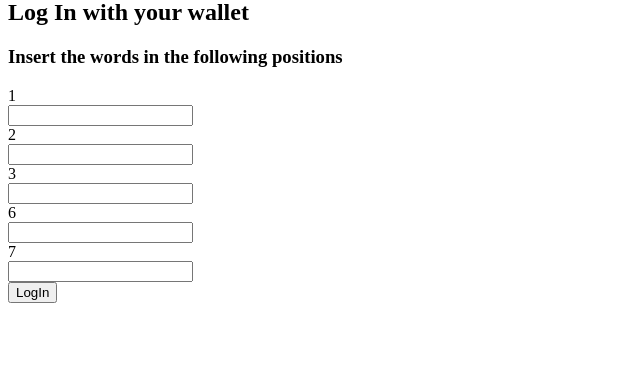
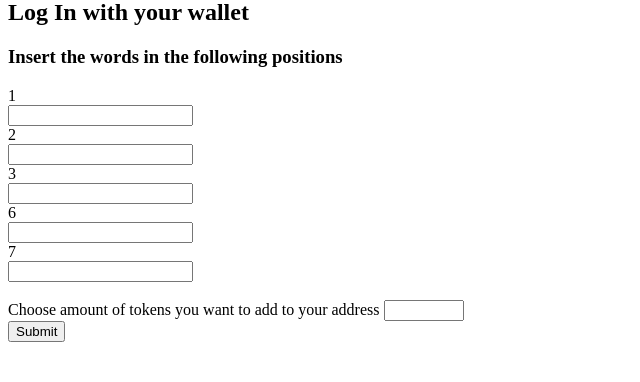
Before and after one commit to oscar-gom/bitcoin-simulator, a Flask app: page /add-tokens in a window 1280 px wide. Shown: the part 81-463 px from the top of the page, without its empty margins (0-640 px from the left). Run offline with Flask 3, Linux system fonts and the light colour scheme.

Commit message:
feat: :hammer: coded way to finally add new tokens to a wallet

```diff
--- a/app.py
+++ b/app.py
@@ -116,6 +116,22 @@ def does_wallet_exist(user_input, positions):
         return False, ""
 
 
+def add_tokens_address(tokens, address):
+    conn = connect_database()
+    c = conn.cursor()
+
+    c.execute(
+        "UPDATE wallet SET token_amount = token_amount + ? WHERE address = ?",
+        (tokens, address),
+    )
+
+    conn.commit()
+
+    c.execute("SELECT token_amount FROM wallet WHERE address = ?", (address,))
+    print(f"New amount of tokens: {c.fetchall()[0][0]}")
+    conn.close()
+
+
 @app.route("/")
 def index():
     return render_template("index.html")
@@ -166,7 +182,10 @@ def add_tokens():
 
         if wallet_exists:
             print(address)
-            return f"<h1>Wallet address: {address} </h1>"
+            token_amount = request.form["token_amount"]
+            add_tokens_address(token_amount, address)
+            return "good"
+            # return f"<h1>Wallet address: {address} </h1>"
         else:
             return "Your seedphrase is wrong!"
 
--- a/templates/addtokens.html
+++ b/templates/addtokens.html
@@ -18,12 +18,15 @@
                 {% for pos in positions %}
                 <label for="">{{pos}}</label>
                 <br>
-                <input type="text" name="word{{pos}}" id="" required>
+                <input type="password" name="word{{pos}}" id="" required>
                 <br>
                 {% endfor %}
+                <br>
+                <label for="">Choose amount of tokens you want to add to your address</label>
+                <input type="number" name="token_amount" step="0.001" min="0.001" max="1" required>
             </div>
             <div>
-                <button type="submit">LogIn</button>
+                <button type="submit">Submit</button>
             </div>
         </div>
     </form>
```
